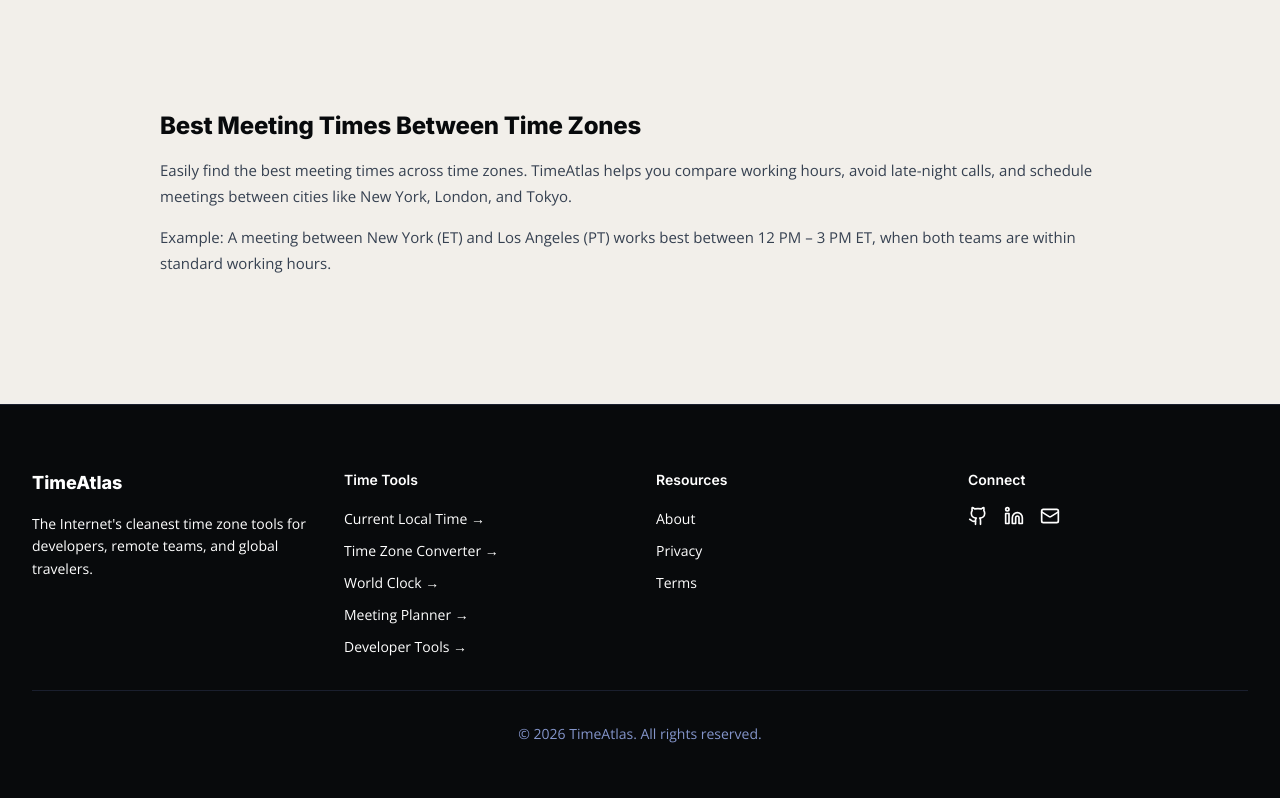
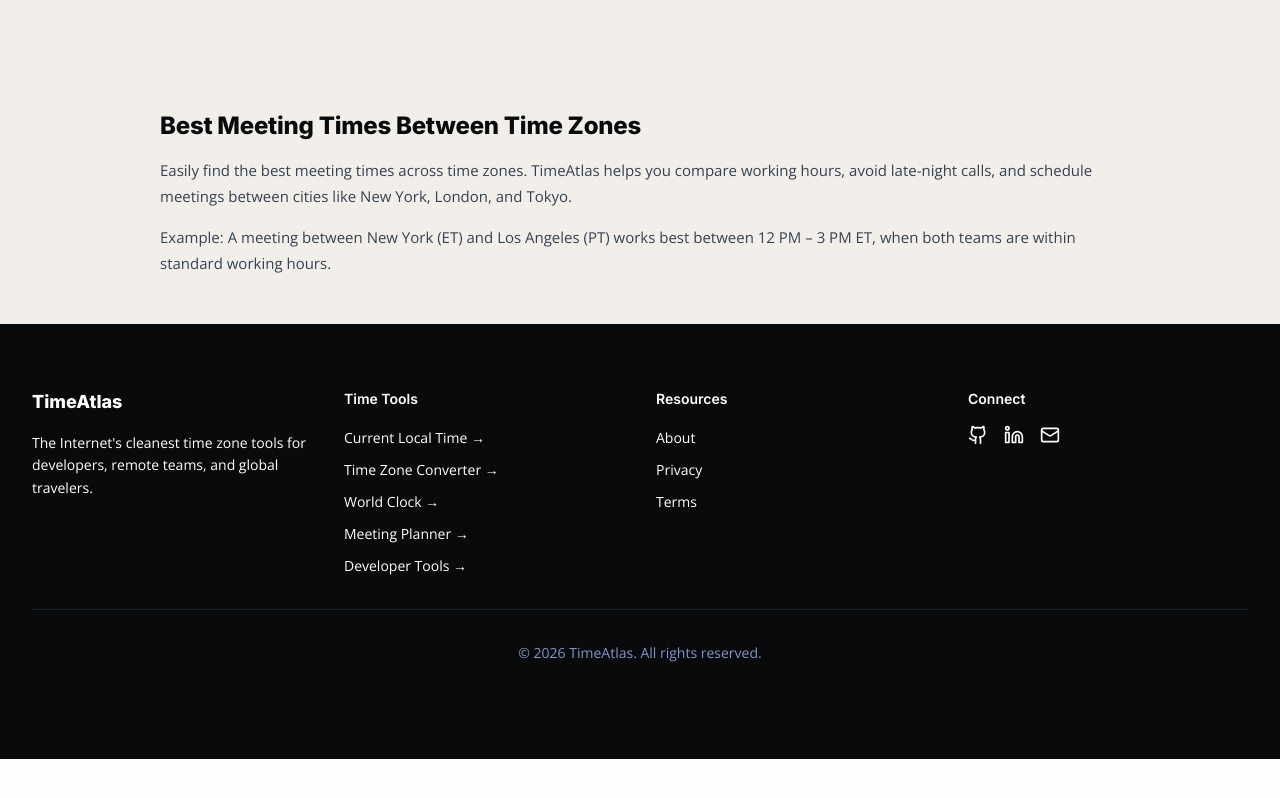
Before and after one commit to janetdeerfield/timeatlas-website, a React (Vite) app: page /meet in a window 1280 px wide. Shown: the part 1458-2256 px from the top of the page. After the commit the page ends 2217 px from the top, so only its background shows below. Built offline with nearby package versions, Linux system fonts and the light colour scheme.

Commit message:
Footer.tsx background

```diff
--- a/src/app/components/Footer.tsx
+++ b/src/app/components/Footer.tsx
@@ -3,7 +3,7 @@
 
 export function Footer() {
   return (
-    <footer className="mt-20" style={{ backgroundColor: '#080A0C', borderTop: '1px solid #1a1f2e' }}>
+    <footer className="mt-0" style={{ backgroundColor: '#080A0C', borderTop: 'none' }}>
       <div className="max-w-7xl mx-auto px-4 sm:px-6 lg:px-8 py-16 pb-24">
         <div className="grid md:grid-cols-4 gap-8 mb-8">
           {/* Brand */}
--- a/src/app/pages/Home.tsx
+++ b/src/app/pages/Home.tsx
@@ -477,11 +477,10 @@
               </div>
             </div>
           </section>
+
         </div>
-
-        {/* Footer */}
-        <Footer />
       </div>
+      <Footer />
     </>
   );
 }
```
